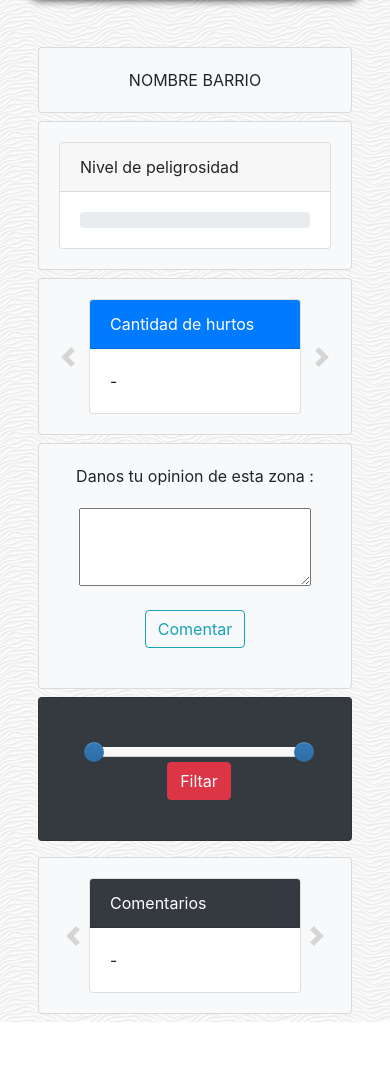
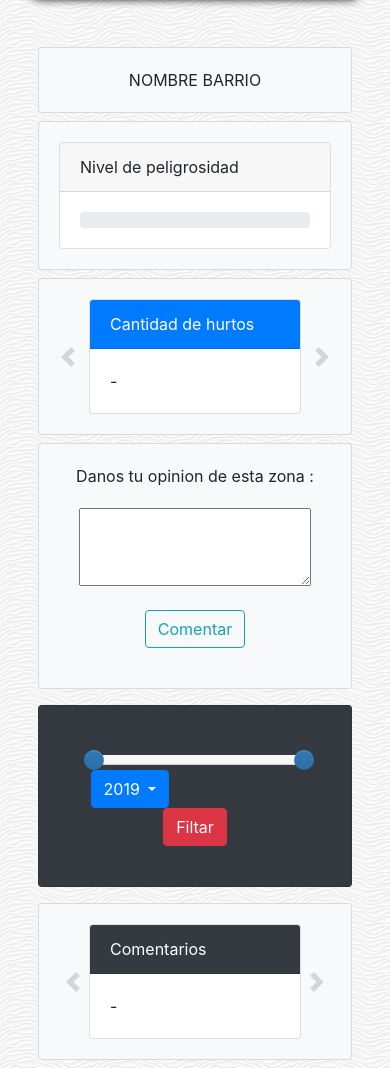
Before and after one commit to felipe813/SegAppV2, a Django app: page /mapa/ in a window 390 px wide. Shown: the part 745-1813 px from the top of the page. Before the commit the page ends 1767 px from the top, so only its background shows below. Run offline with Django 3.2, Linux system fonts and the light colour scheme; the visitor is signed in with stand-in values (Sample User, id 1); some libraries are stand-ins or nearby versions.

Commit message:
filtro fecha

```diff
--- a/static/js/mapa.js
+++ b/static/js/mapa.js
@@ -1,3 +1,7 @@
+$(".dropdown-menu li").click(function(){
+  var selText = $(this).text();
+  $(this).parents('.btn-group').find('.dropdown-toggle').html(selText+' <span class="caret"></span>');
+});
 var maximoIndice = 1;
 var minimoIndice = 0;
 var slider = new Slider("#ex2");
--- a/templates/mapa.html
+++ b/templates/mapa.html
@@ -107,15 +107,28 @@
                     </div>
                 </div>
             </div>
+
+        </div>
+        <div class='col-md-4'>
             <div id="Filtro" class='card card-body bg-dark row m-2'>
                 <div class="card-body ">
+                    <div class="col text-center d-inline">
+                        <input id="ex2" type="text" class="span2" value="" data-slider-min="0" data-slider-max="1"
+                            data-slider-step="0.1" data-slider-value="[0,1]" />
+                            <div class="btn-group " style="margin-left: 5%;">
+                                <a class="btn btn-primary dropdown-toggle btn-xs" data-toggle="dropdown" href="#"> 2019 <span class="caret"></span></a>
+                                <ul class="dropdown-menu">
+                                  <li class="dropdown-item">2016</li>
+                                  <li class="dropdown-item">2017</li>
+                                  <li class="dropdown-item">2018</li>
+                                  <li class="dropdown-item">2019</li>
+                                </ul>
+                              </div>
+                    </div>
+                    <br>
                     <div class="col text-center">
-                    <input id="ex2" type="text" class="span2" value="" data-slider-min="0" data-slider-max="1"
-                    data-slider-step="0.1" data-slider-value="[0,1]" />
+                    <button id="filtroIndice" class='btn btn-danger btn-xs'>Filtar</button>
                 </div>
-                <div class="col text-center">
-                <button id="filtroIndice" class='btn btn-danger'>Filtar</button>
-            </div>
                 </div>
             </div>
         </div>
@@ -142,7 +155,7 @@
                 </div>
             </div>
         </div>
-        <div class='col-md-12'>
+        <div class='col-md-8'>
             <div id="Comentarios" class='card card-body bg-light row m-2'>
                 <div class="container-fluid">
                     <div id="carouselComentarios" class="carousel slide" data-ride="carousel" data-interval="false">
```
